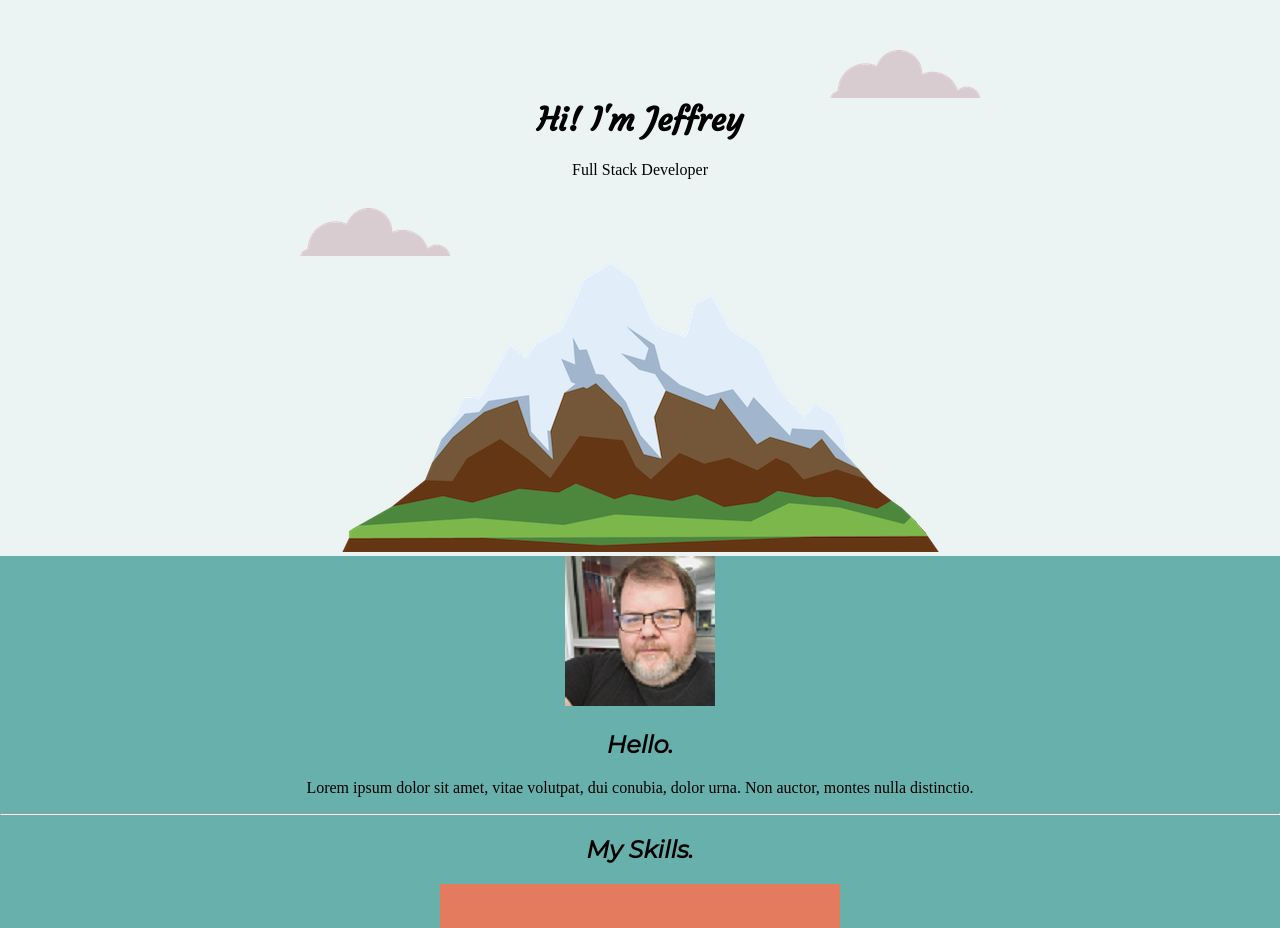
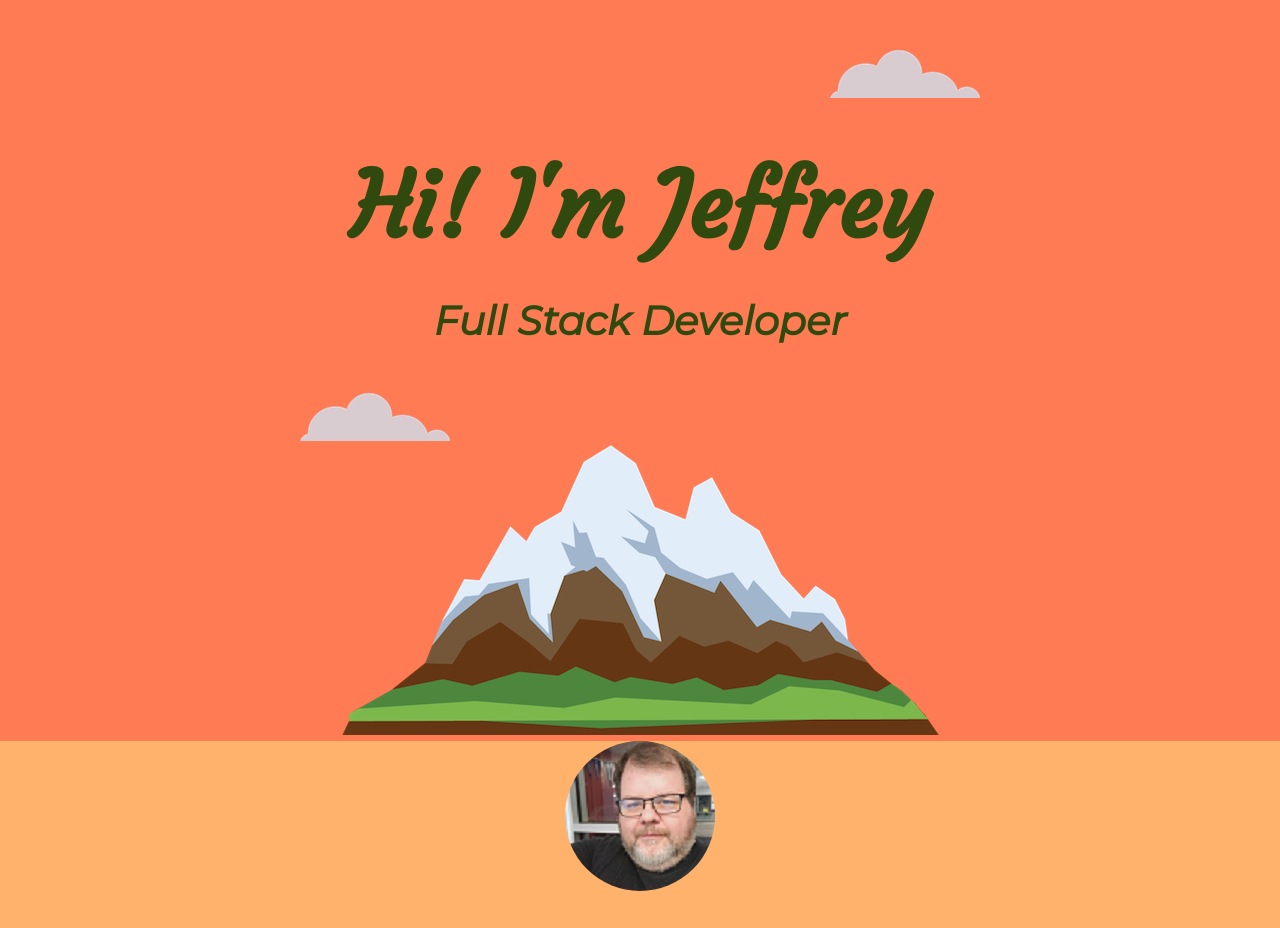
Before and after one commit to Zaxxus87/CSS-MySite, a plain HTML site: page index.html in a window 1280 px wide. Shown: the top 928 px of the page. Drawn offline with Linux system fonts and the light colour scheme; a web font is replaced by a local one.

Commit message:
color styling

```diff
--- a/CSS/styles.css
+++ b/CSS/styles.css
@@ -1,42 +1,52 @@
 /*
     color palates:
-    #ECF4F3
-    #68B0AB
-    #006A71
-    #FF7E67
+    #ff7b54
+    #ffb26b
+    #ffd56b
+    #2f490e
 */
 
 body {
+    font-family: 'Kameron', serif;
+    font-size: 1.5em;
     margin: 0;
     text-align: center;
-    font-family: 'Kameron', serif;
+    color: #2f490e;
 }
 
 
 h1 {
     font-family: 'Courgette', cursive;
-    margin-top: 0;
+    font-size: 5.625rem;
+    margin: 50px auto 0 auto;
 }
 
 h2 {
     font-family: 'Montserrat', sans-serif;
+    font-size: 2.5rem;
 }
 
 h3 {
     font-family: 'Montserrat', sans-serif;
 }
 
+hr {
+    color: rgb(11, 11, 105);
+    border-color: rgb(11, 11, 105);
+}
+
 .container-top {
-    background-color: #ecf4f3;
+    background-color: #ff7b54;
     position:relative;
     padding-top: 100px;
 }
 .container-mid {
-   background-color:  #68B0AB;
+
+   background-color:  #ffb26b;
 }
 
 .container-bottom {
-    background-color: #FF7E67;
+    background-color: #ffd56b;
 }
 
 .cloud-bottom {
@@ -50,3 +60,7 @@ h3 {
     right: 300px;
     top: 50px;
 }
+
+.profile-pic {
+    border-radius: 100%;
+}
--- a/index.html
+++ b/index.html
@@ -14,13 +14,13 @@
     <div class="container-top">
         <img class="cloud-top" src="Images/cloud.png" alt="cloud-img">
         <h1>Hi! I'm Jeffrey</h1>
-        <p>Full Stack Developer</p>
+        <h2>Full Stack Developer</h2>
         <img class="cloud-bottom" src="Images/cloud.png" alt="cloud-img">
         <img src="Images/mountain.png" alt="mountain-img">
     </div>
     <div class="container-mid">
         <div class="profile">
-          <img src="Images/ProfileB.png" alt="image-my-profile">
+          <img class="profile-pic" src="Images/ProfileB.png" alt="image-my-profile">
           <h2>Hello.</h2>
           <p>Lorem ipsum dolor sit amet, vitae volutpat, dui conubia, dolor urna. Non auctor, montes nulla distinctio.</p>
         </div>
```
